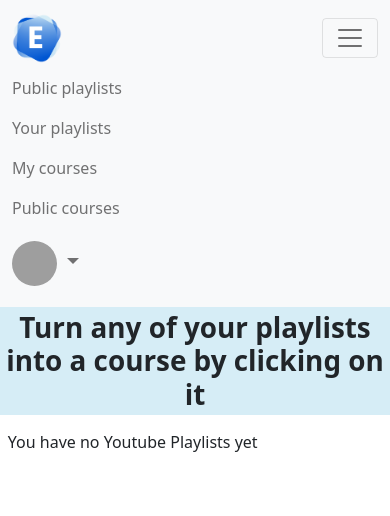
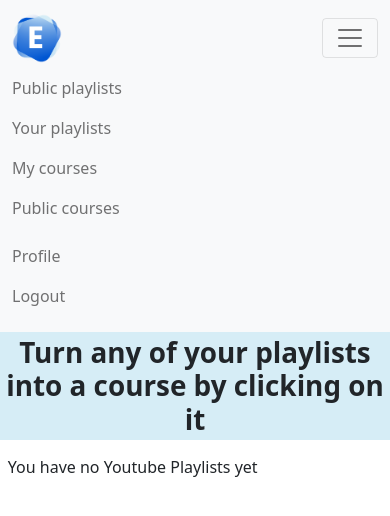
Before and after one commit to marianar97/Etube, a Django app: template socialnetwork/templates/socialnetwork/playlists.html in a window 390 px wide, after a click that opens the changed part. Shown: the top 516 px of the page. Run offline with Django 5.2, Linux system fonts and the light colour scheme; the template is opened without the code that fills it, so the values that code supplies are empty; parts of the project's set-up code (start-up, migrations or seed data) failed here and were passed over; grey boxes are pictures that could not be loaded.

Commit message:
improving look and security

```diff
--- a/socialnetwork/static/socialnetwork/style.css
+++ b/socialnetwork/static/socialnetwork/style.css
@@ -62,11 +62,20 @@
 
 .list-container{
     display: grid;
-    grid-template-columns: repeat(auto-fit, minmax(250px, 400px));
+    grid-template-columns: repeat(auto-fit, minmax(250px, 1fr));
     column-gap: 20px;
     row-gap: 30px;
     margin-top: 15px;
 }
+
+.your-playlist-list {
+    display: grid;
+    grid-template-columns: repeat(auto-fit, minmax(250px, .3fr));
+    column-gap: 20px;
+    row-gap: 30px;
+    margin-top: 15px;
+}
+
 
 .list-course-container{
     display: grid;
--- a/socialnetwork/templates/socialnetwork/base.html
+++ b/socialnetwork/templates/socialnetwork/base.html
@@ -38,15 +38,26 @@
                 </li>
             </ul>
 
-            <ul class="navbar-nav ms-auto mb-2 mb-lg-0"> <!-- This line has been updated -->
+            <!-- Profile and Logout for Large Screens -->
+            <ul class="navbar-nav ms-auto mb-2 mb-lg-0 d-none d-lg-flex">
                 <li class="nav-item dropdown">
                     <a class="nav-link dropdown-toggle navbar-brand" href="#" id="navbarDropdown" role="button" data-bs-toggle="dropdown" aria-expanded="false">
-                    <img class="profile-picture" src={{picture}} alt="" width="45" height="45">
+                        <img class="profile-picture" src="{{ picture }}" alt="" width="45" height="45">
                     </a>
-                <div class="dropdown-menu dropdown-menu-end" aria-labelledby="navbarDropdown"> <!-- This line has been updated -->
+                    <div class="dropdown-menu dropdown-menu-end" aria-labelledby="navbarDropdown">
                         <a class="dropdown-item" href="{% url 'profile' request.user.username %}">Profile</a>
                         <a class="dropdown-item" href="{% url 'logout' %}">Logout</a>
                     </div>
+                </li>
+            </ul>
+
+            <!-- Profile and Logout for Smaller Screens -->
+            <ul class="navbar-nav ms-auto mb-2 mb-lg-0 d-lg-none">
+                <li class="nav-item">
+                    <a class="nav-link" href="{% url 'profile' request.user.username %}">Profile</a>
+                </li>
+                <li class="nav-item">
+                    <a class="nav-link" href="{% url 'logout' %}">Logout</a>
                 </li>
             </ul>
         </div>
--- a/socialnetwork/templates/socialnetwork/playlists.html
+++ b/socialnetwork/templates/socialnetwork/playlists.html
@@ -8,7 +8,7 @@
         <h1 class="display-6 info">Turn any of your playlists into a course by clicking on it</h1>
     </div>
     <div class="playlist-container">
-        <div class="list-container">
+        <div class="your-playlist-list">
 
             {% for item in items %}
                 <div class="vid-list">
--- a/socialnetwork/views.py
+++ b/socialnetwork/views.py
@@ -170,7 +170,7 @@ def profile_view(request, username):
 def course_view(request, playlist_id):
     video_id = request.GET.get("v")
     extra_data = SocialAccount.objects.get(user=request.user).extra_data
-    playlist = Playlist.objects.get(id=playlist_id)
+    playlist = get_object_or_404(Playlist, id=playlist_id)
     videos_in_playlist = Video.objects.filter(playlist__id=playlist_id)
 
     # convert the playlist to a course and save it
```
Lines whose indentation alone changed are shown as unchanged.
